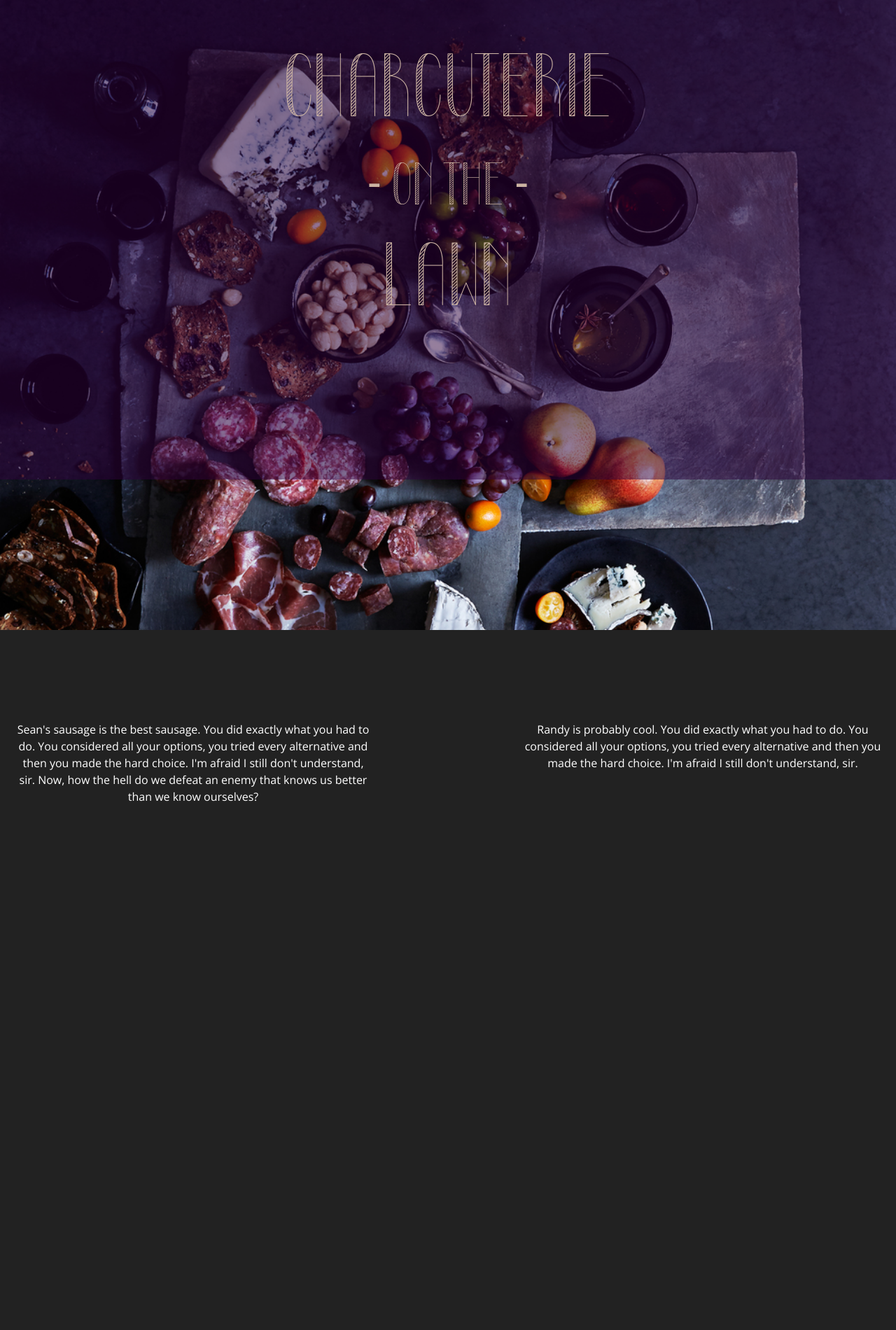
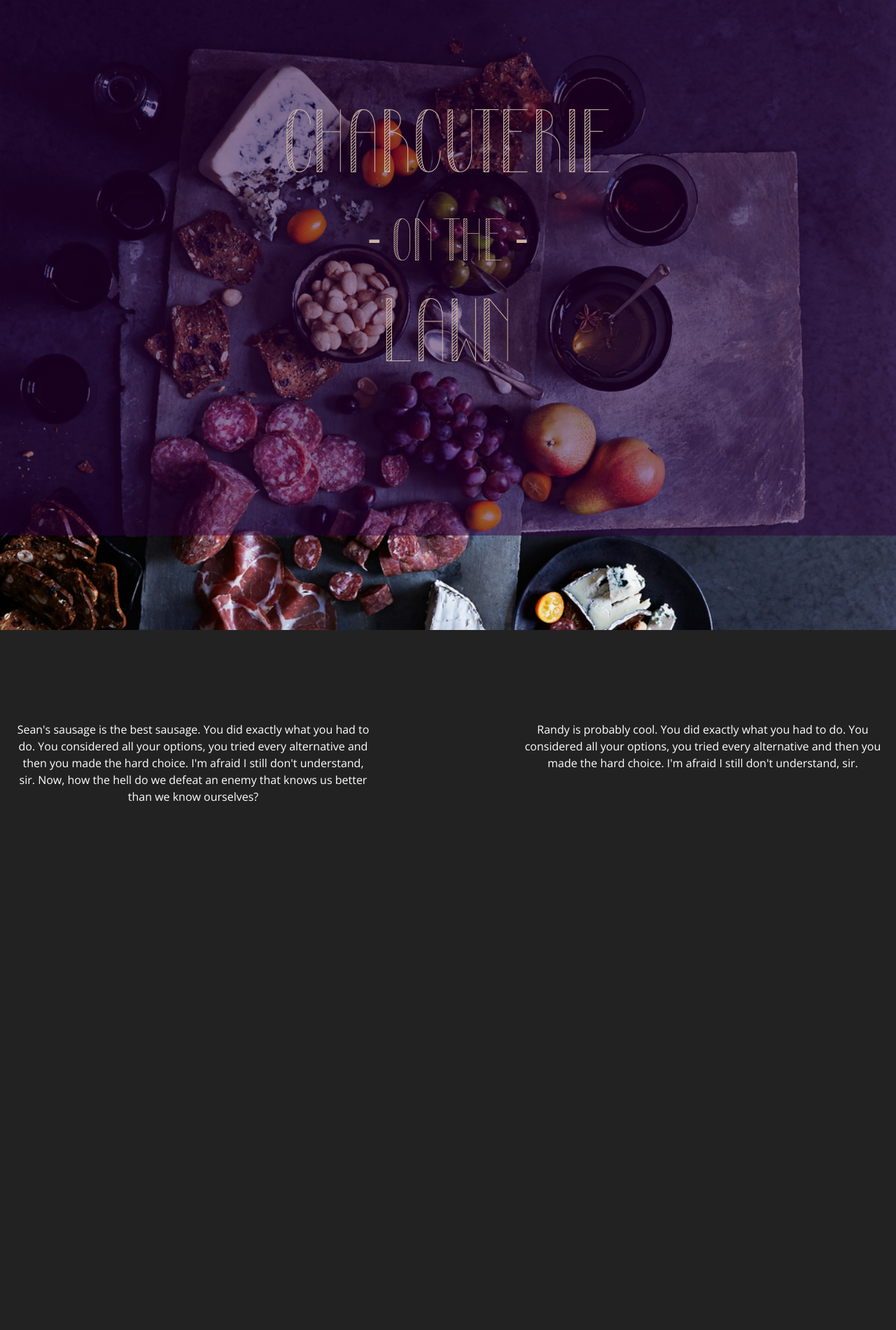
Before and after one commit to wtfluckey/charcuterie-on-the-lawn, a Jekyll site: the page built from parallax-test.html, in a window 1280 px wide. Shown: the whole page at 70% size. Built offline with Jekyll 4.4.1, drawn with Linux system fonts in a browser that asks for light colours.

Commit message:
addl padding on hero text

```diff
--- a/_sass/_application.scss
+++ b/_sass/_application.scss
@@ -93,7 +93,7 @@ body, html {
     text-align: center;
     color: #CCB4A3;
     font-size: 60px;
-    padding-top: 50px;
+    padding-top: 130px;
     padding-bottom: 200px;
     background-color: rgba(47,0,60,.5);
   }
```
